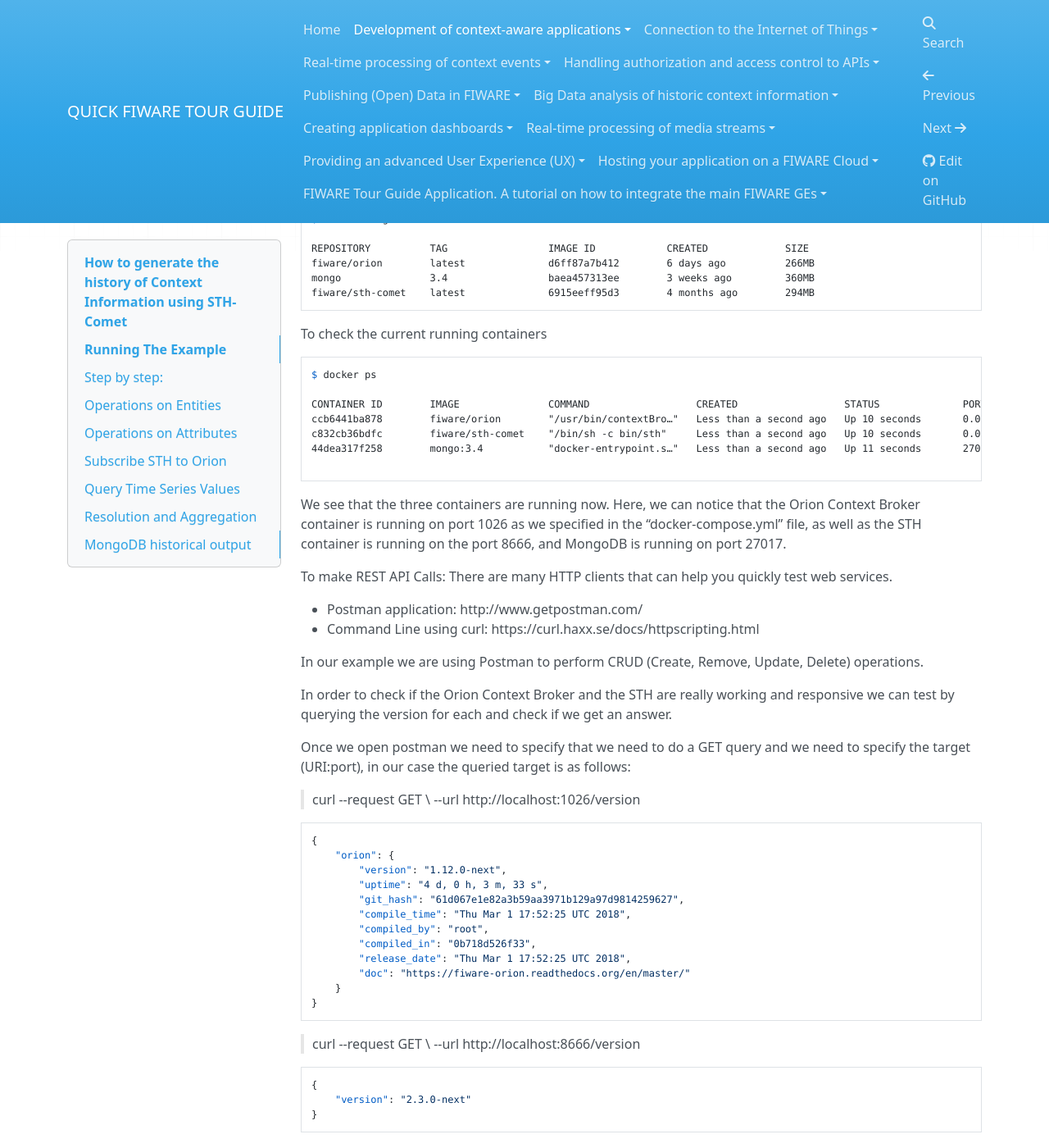
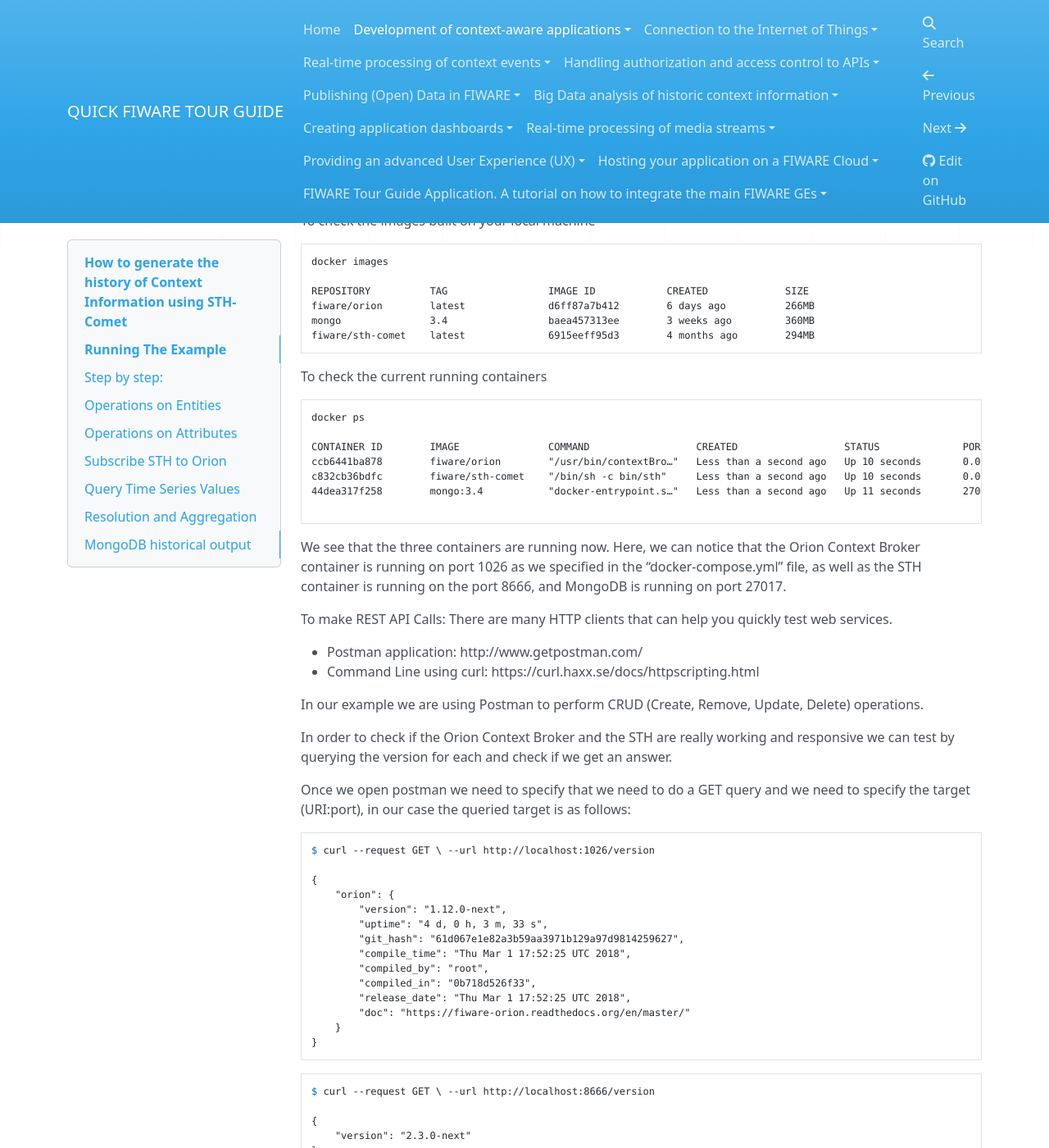
Before and after one commit to FIWARE-Ops/docs.TourGuide, an MkDocs documentation site: the page built from doc/generating-historical-context-information-sth-comet/how-to-generate-the-history-of-Context-Information-using-STH-Comet.md, in a window 1280 px wide and 1400 px high, scrolled down 2524 px. Shown: the whole window at 82% size. Built offline with MkDocs 1.6.1, drawn with Linux system fonts in a browser that asks for light colours; nearby versions of some CDN libraries; comment, search, counter and statistics services are not loaded; old or Windows-style settings are respelled for this version of MkDocs; some of the changed text lies outside the part shown.

Commit message:
modified syntax and *.pngs theme color (#62)

````diff
--- a/doc/generating-historical-context-information-sth-comet/how-to-generate-the-history-of-Context-Information-using-STH-Comet.md
+++ b/doc/generating-historical-context-information-sth-comet/how-to-generate-the-history-of-Context-Information-using-STH-Comet.md
@@ -3,6 +3,7 @@
 Context Information stored by the FIWARE Context Broker only includes the latest value of entity attributes. In order to be able to register the history of attribute values, the STH-Comet component is needed. STH Comet allows to generate "historical raw and aggregated time series context information", using a historic database built on top of MongoDB.
 
 Therefore, the three main components used are:
+
 * [Orion Context Broker](https://fiware-orion.readthedocs.io/en/master/ "OrionCB Documentation")
 * [STH-Comet](https://fiware-sth-comet.readthedocs.io/en/latest/ "STH-Comet Documentation")
 * [MongoDB](https://docs.mongodb.com/ "MongoDB Documentation")
@@ -35,26 +36,26 @@ The steps that are going to be taken are the following:
 
 Remove all docker containers (optional)
 
- ```console
-$ docker rm `docker ps -aq`
+```console
+docker rm `docker ps -aq`
 ```
 
 Remove all docker images (optional)
 
 ```console
-$ docker rmi $(docker images -a -q)
+docker rmi $(docker images -a -q)
 ```
 
 To run the 3 components together (MongoDB-orionCB-STH), you need to change to the directory containing the folder that has the docker-compose.yml file, then you run the following docker-compose command:
 
 ```console
-$ docker-compose up
+docker-compose up
 ```
 
 To check the images built on your local machine
 
 ```console
-$ docker images
+docker images
 
 REPOSITORY          TAG                 IMAGE ID            CREATED             SIZE
 fiware/orion        latest              d6ff87a7b412        6 days ago          266MB
@@ -65,7 +66,7 @@ fiware/sth-comet    latest              6915eeff95d3        4 months ago
 To check the current running containers
 
 ```console
-$ docker ps
+docker ps
 
 CONTAINER ID        IMAGE               COMMAND                  CREATED                  STATUS              PORTS                    NAMES
 ccb6441ba878        fiware/orion        "/usr/bin/contextBro…"   Less than a second ago   Up 10 seconds       0.0.0.0:1026->1026/tcp   orion
@@ -88,9 +89,9 @@ In order to check if the Orion Context Broker and the STH are really working and
 
 Once we open postman we need to specify that we need to do a GET query and we need to specify the target (URI:port), in our case the queried target is as follows:
 
-> curl --request GET \ --url http://localhost:1026/version
+```console
+$ curl --request GET \ --url http://localhost:1026/version
 
-```json
 {
     "orion": {
         "version": "1.12.0-next",
@@ -105,9 +106,9 @@ Once we open postman we need to specify that we need to do a GET query and we ne
 }
 ```
 
-> curl --request GET \ --url http://localhost:8666/version
+```console
+$ curl --request GET \ --url http://localhost:8666/version
 
-```json
 {
     "version": "2.3.0-next"
 }
@@ -117,7 +118,7 @@ Now, to check whether the DB is accessible as well, we need to connect to MongoD
 
 ```console
 $ docker exec -it mongo mongo
-```
+
 
 MongoDB shell version v3.4.13
 connecting to: mongodb://127.0.0.1:27017
````
Also changed, not shown: other parts of doc/generating-historical-context-information-sth-comet/how-to-generate-the-history-of-Context-Information-using-STH-Comet.md (+14 -15 lines), doc/generating-historical-context-information-sth-comet/Images/AddMoreThanOneEntity.png, doc/generating-historical-context-information-sth-comet/Images/CreateEntity.png, doc/generating-historical-context-information-sth-comet/Images/CreateSubscription.png, doc/generating-historical-context-information-sth-comet/Images/Header.png, doc/generating-historical-context-information-sth-comet/Images/QueryTimeSeriesValues.png, doc/generating-historical-context-information-sth-comet/Images/max.png, doc/generating-historical-context-information-sth-comet/Images/modifyAValue.png, doc/generating-historical-context-information-sth-comet/Images/modifyValuesSeveralTimes.png, doc/generating-historical-context-information-sth-comet/Images/occur.png, doc/generating-historical-context-information-sth-comet/Images/selectAllEntities.png, doc/generating-historical-context-information-sth-comet/Images/sum.png, 1 other file.
